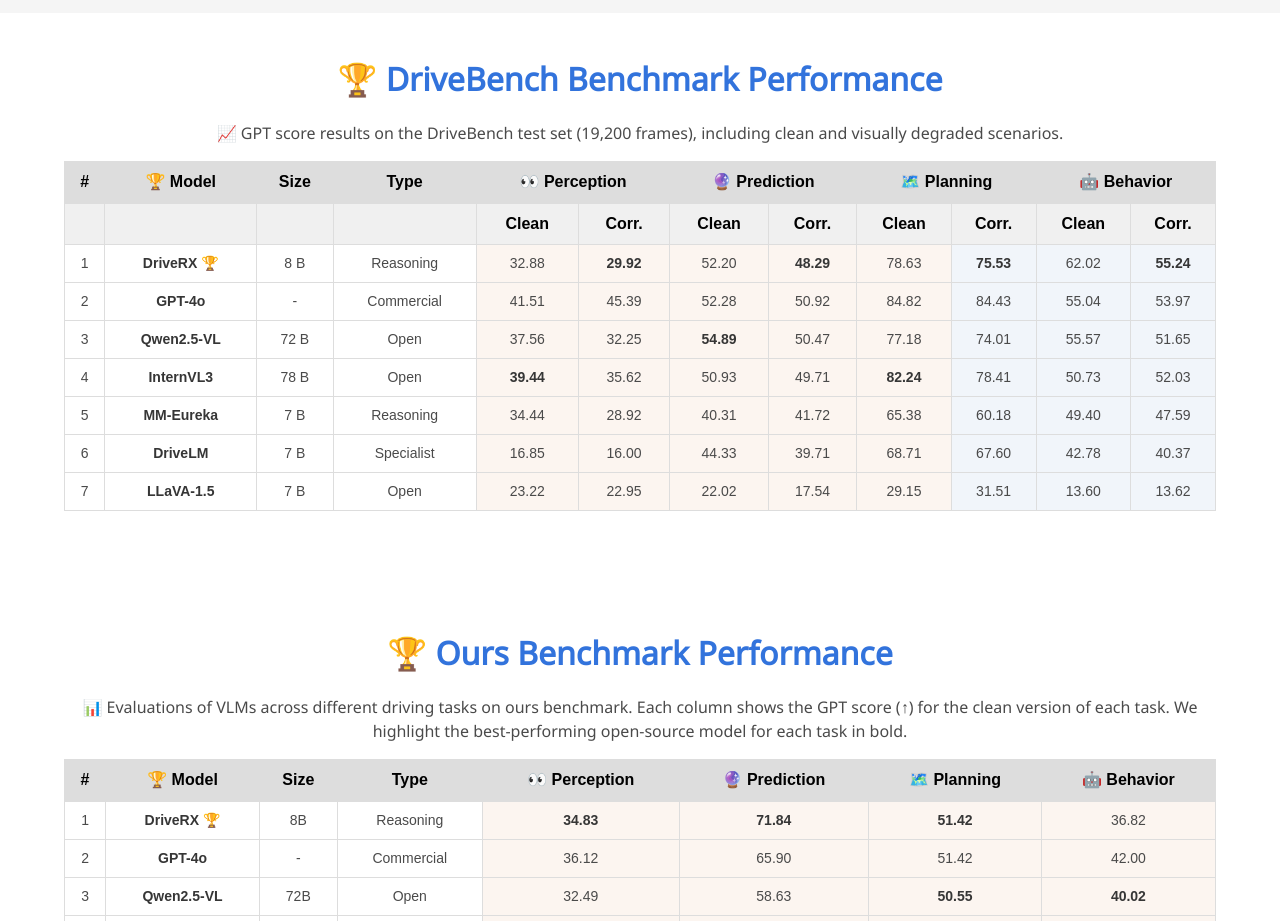
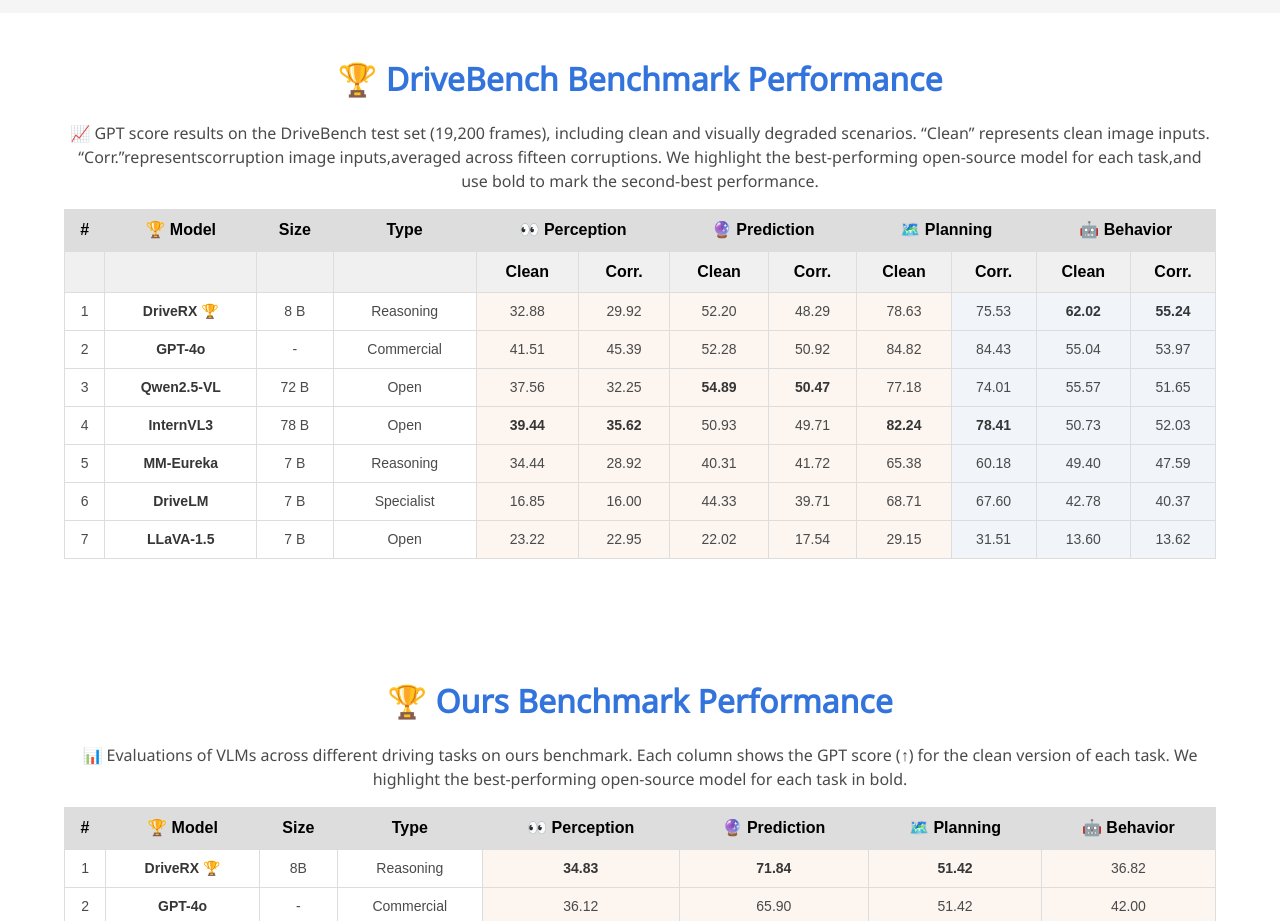
Before and after one commit to PRIS-CV/DriveRX, a plain HTML site: page index.html in a window 1280 px wide. Shown: the part 4900-5821 px from the top of the page. Drawn offline with nearby package versions, Linux system fonts and the light colour scheme; a script that the page names is missing; some icons are missing; a web font is replaced by a local one.

Commit message:
Update index.html

```diff
--- a/index.html
+++ b/index.html
@@ -325,7 +325,7 @@
       <div class="column is-full has-text-centered content">
         <h2 class="title is-3" id="leaderboard"><a href="https://drive-bench.github.io/" target="_blank">🏆 DriveBench Benchmark Performance</a></h2>
         <div class="content">
-          <p class="mt-3">📈 GPT score results on the DriveBench test set (19,200 frames), including clean and visually degraded scenarios.</p>
+          <p class="mt-3">📈 GPT score results on the DriveBench test set (19,200 frames), including clean and visually degraded scenarios. “Clean” represents clean image inputs. “Corr.”representscorruption image inputs,averaged across fifteen corruptions. We highlight the best-performing open-source model for each task,and use bold to mark the second-best performance.</p>
           <table id="table1" class="js-sort-table">
             <thead>
               <tr style="background-color: #ddd; border-bottom: 2px solid #ddd;">
@@ -360,12 +360,12 @@
                 <td style="padding: 8px; text-align: center;">8 B</td>
                 <td style="padding: 8px; text-align: center;">Reasoning</td>
                 <td style="padding: 8px; text-align: center;">32.88</td>
-                <td style="padding: 8px; text-align: center;"><strong>29.92</strong></td>
+                <td style="padding: 8px; text-align: center;">29.92</td>
                 <td style="padding: 8px; text-align: center;">52.20</td>
-                <td style="padding: 8px; text-align: center;"><strong>48.29</strong></td>
+                <td style="padding: 8px; text-align: center;">48.29</td>
                 <td style="padding: 8px; text-align: center;">78.63</td>
-                <td style="padding: 8px; text-align: center;"><strong>75.53</strong></td>
-                <td style="padding: 8px; text-align: center;">62.02</td>
+                <td style="padding: 8px; text-align: center;">75.53</td>
+                <td style="padding: 8px; text-align: center;"><strong>62.02</strong></td>
                 <td style="padding: 8px; text-align: center;"><strong>55.24</strong></td>
               </tr>
               <tr>
@@ -390,7 +390,7 @@
                 <td style="padding: 8px; text-align: center;">37.56</td>
                 <td style="padding: 8px; text-align: center;">32.25</td>
                 <td style="padding: 8px; text-align: center;"><strong>54.89</strong></td>
-                <td style="padding: 8px; text-align: center;">50.47</td>
+                <td style="padding: 8px; text-align: center;"><strong>50.47</strong></td>
                 <td style="padding: 8px; text-align: center;">77.18</td>
                 <td style="padding: 8px; text-align: center;">74.01</td>
                 <td style="padding: 8px; text-align: center;">55.57</td>
@@ -402,11 +402,11 @@
                 <td style="padding: 8px; text-align: center;">78 B</td>
                 <td style="padding: 8px; text-align: center;">Open</td>
                 <td style="padding: 8px; text-align: center;"><strong>39.44</strong></td>
-                <td style="padding: 8px; text-align: center;">35.62</td>
+                <td style="padding: 8px; text-align: center;"><strong>35.62</strong></td>
                 <td style="padding: 8px; text-align: center;">50.93</td>
                 <td style="padding: 8px; text-align: center;">49.71</td>
                 <td style="padding: 8px; text-align: center;"><strong>82.24</strong></td>
-                <td style="padding: 8px; text-align: center;">78.41</td>
+                <td style="padding: 8px; text-align: center;"><strong>78.41</strong></td>
                 <td style="padding: 8px; text-align: center;">50.73</td>
                 <td style="padding: 8px; text-align: center;">52.03</td>
               </tr>
```
